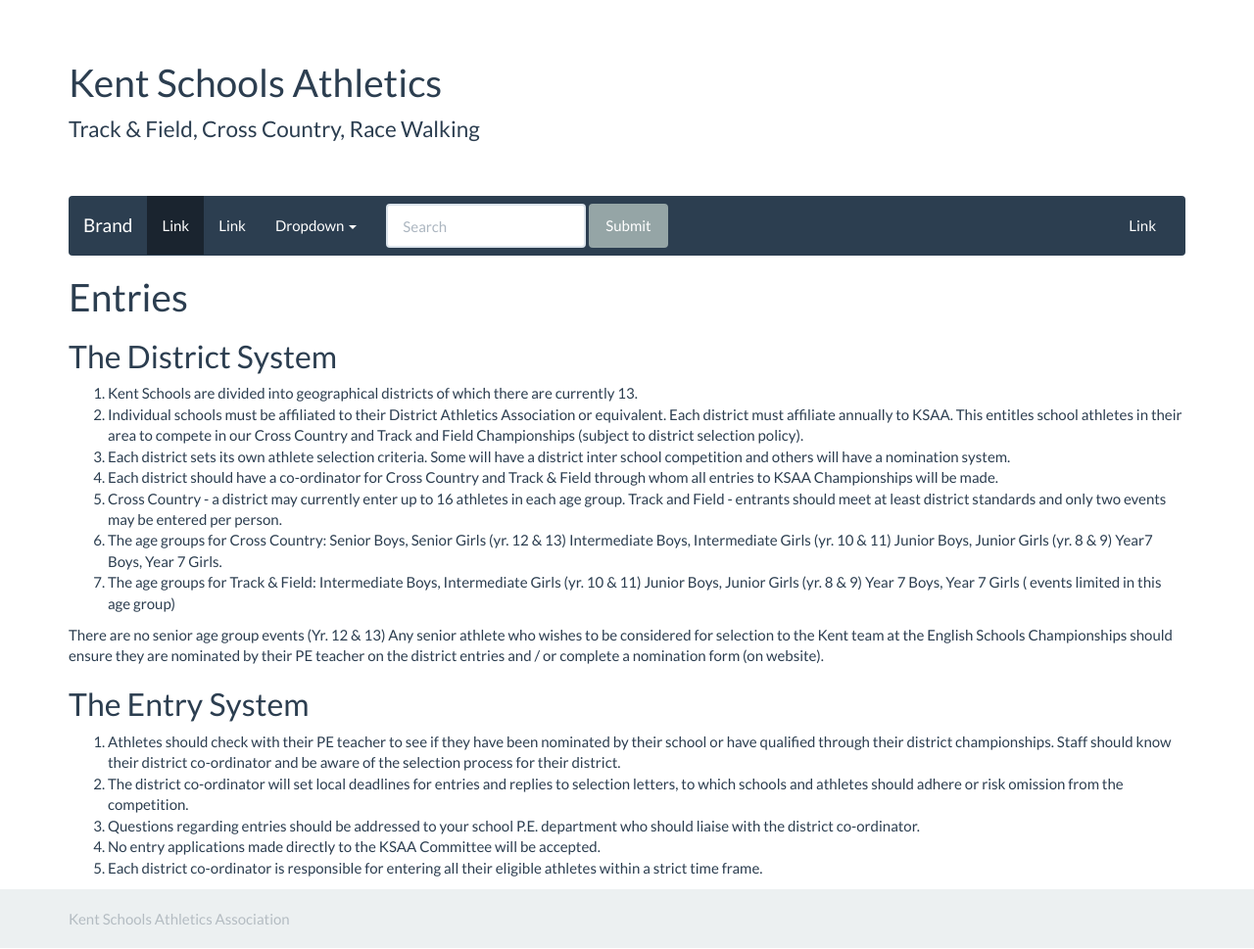
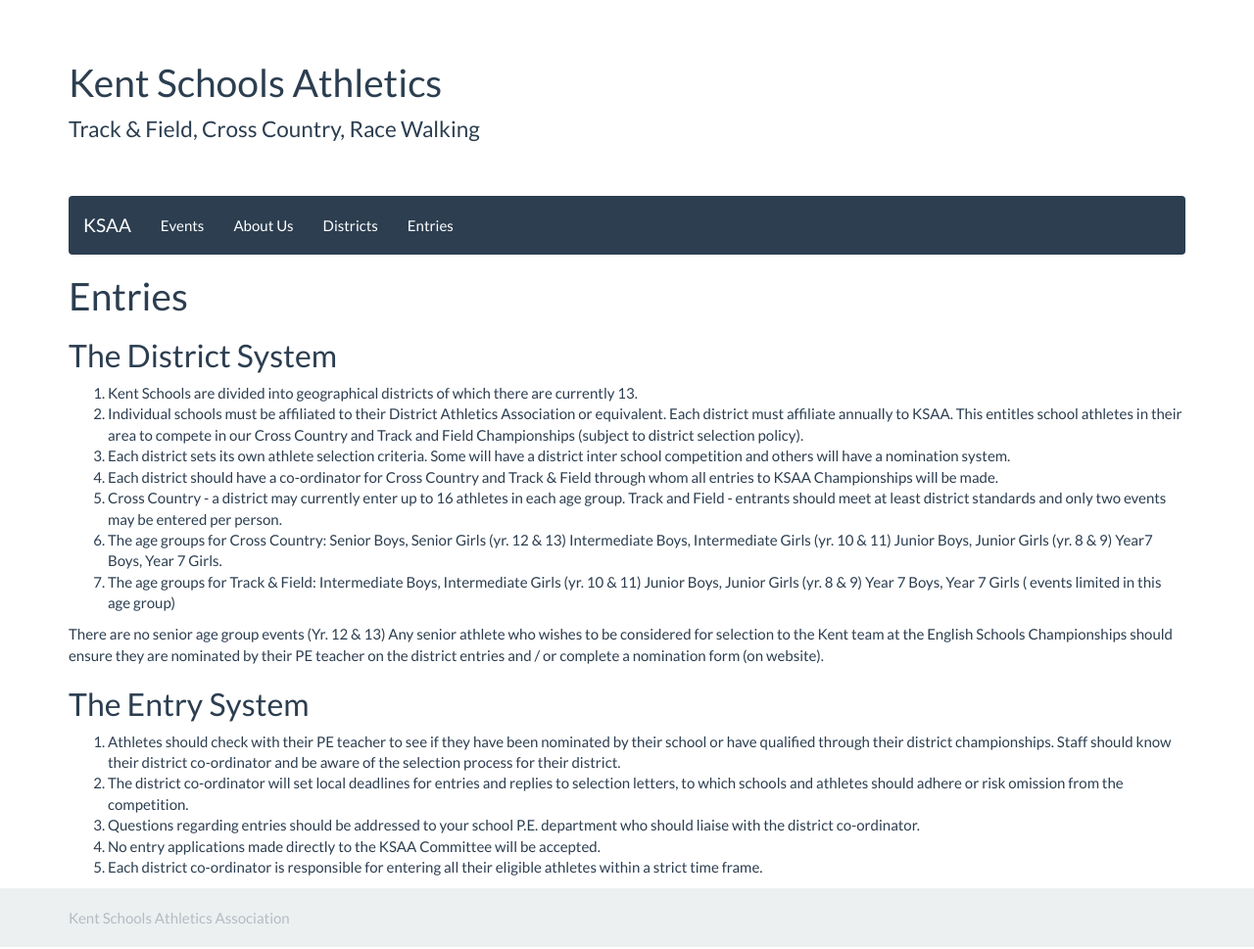
Before and after one commit to chrisnewark/chrisnewark.github.io, a Jekyll site: the page built from entries/index.md, in a window 1280 px wide. Shown: the whole page at 98% size. Built offline with Jekyll 4.4.1, drawn with Linux system fonts in a browser that asks for light colours; nearby versions of some CDN libraries.

Commit message:
Reverted navigation

```diff
--- a/_includes/navigation.html
+++ b/_includes/navigation.html
@@ -1,45 +1,3 @@
-<nav class="navbar navbar-default">
-    <div class="container-fluid">
-        <div class="navbar-header">
-            <button type="button" class="navbar-toggle collapsed" data-toggle="collapse" data-target="#bs-example-navbar-collapse-1" aria-expanded="false">
-                <span class="sr-only">Toggle navigation</span>
-                <span class="icon-bar"></span>
-                <span class="icon-bar"></span>
-                <span class="icon-bar"></span>
-            </button>
-            <a class="navbar-brand" href="#">Brand</a>
-        </div>
-
-        <div class="navbar-collapse collapse" id="bs-example-navbar-collapse-1" aria-expanded="false" style="height: 1px;">
-            <ul class="nav navbar-nav">
-                <li class="active"><a href="#">Link <span class="sr-only">(current)</span></a></li>
-                <li><a href="#">Link</a></li>
-                <li class="dropdown">
-                    <a href="#" class="dropdown-toggle" data-toggle="dropdown" role="button" aria-expanded="false">Dropdown <span class="caret"></span></a>
-                    <ul class="dropdown-menu" role="menu">
-                        <li><a href="#">Action</a></li>
-                        <li><a href="#">Another action</a></li>
-                        <li><a href="#">Something else here</a></li>
-                        <li class="divider"></li>
-                        <li><a href="#">Separated link</a></li>
-                        <li class="divider"></li>
-                        <li><a href="#">One more separated link</a></li>
-                    </ul>
-                </li>
-            </ul>
-            <form class="navbar-form navbar-left" role="search">
-                <div class="form-group">
-                    <input type="text" class="form-control" placeholder="Search">
-                </div>
-                <button type="submit" class="btn btn-default">Submit</button>
-            </form>
-            <ul class="nav navbar-nav navbar-right">
-                <li><a href="#">Link</a></li>
-            </ul>
-        </div>
-    </div>
-</nav>
-<!--
 <nav class="navbar navbar-default">
     <div class="container-fluid">
         <div class="navbar-header">
@@ -54,14 +12,12 @@
 
         <div class="collapse navbar-collapse" id="bs-example-navbar-collapse-1" aria-expanded="false" style="height: 1px;">
             <ul class="nav navbar-nav">
-                <li class="active"><a href="#">Home <span class="sr-only">(current)</span></a></li>
                 {% assign pages = site.pages | sort:"navigation-position"  %}
                 {% for p in pages %}
-                <li><a href="{{ p.url }}">{{ p.title }}</a></li>
+                    <li><a href="{{ p.url }}">{{ p.title }}</a></li>
                 {% endfor %}
-
+                <!--<li class="active"><a href="#">Home <span class="sr-only">(current)</span></a></li>-->
             </ul>
         </div>
     </div>
 </nav>
--->
```
